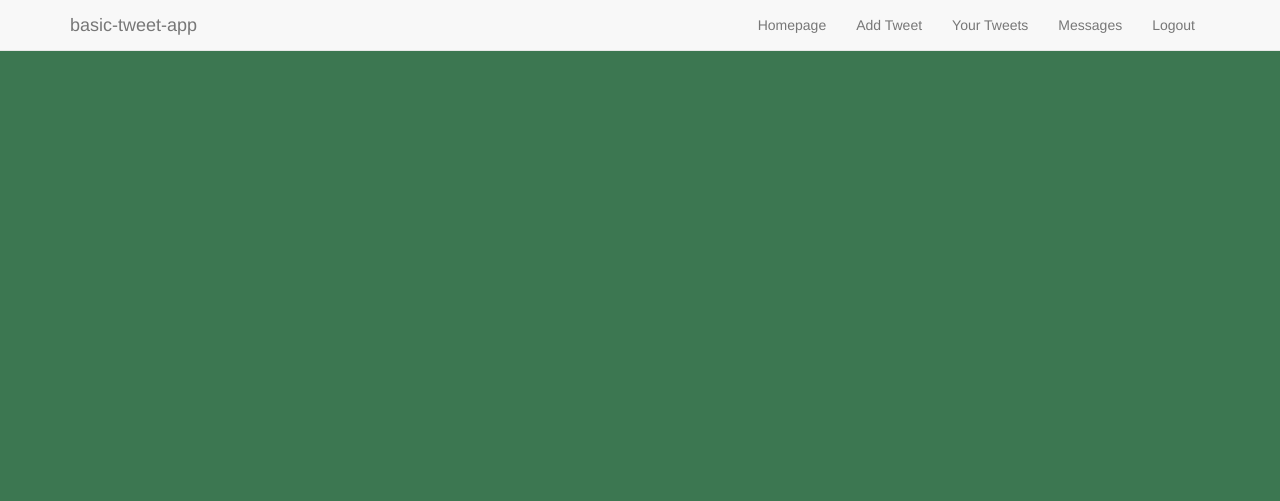
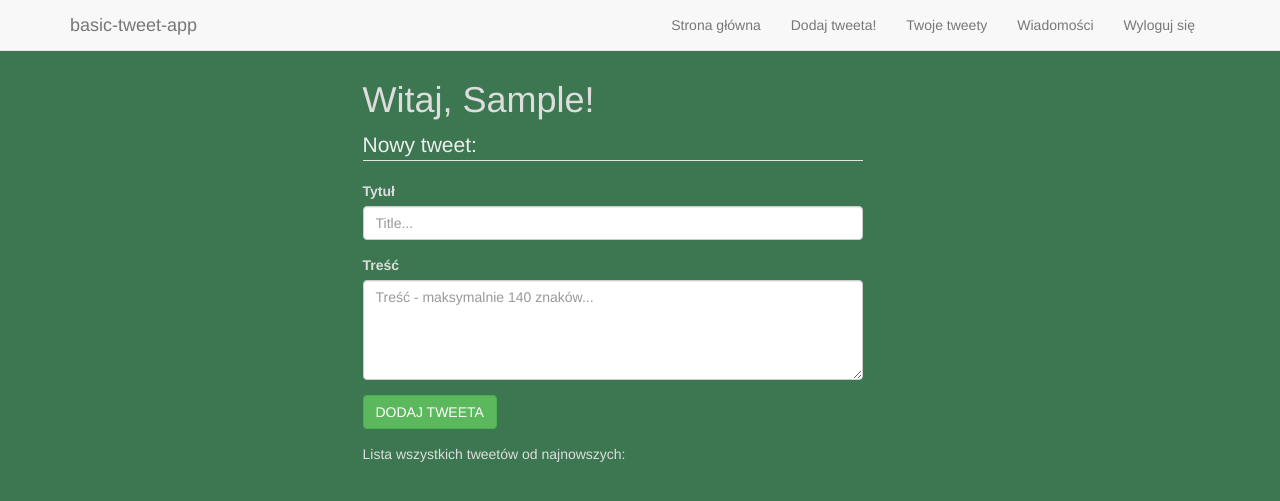
Before and after one commit to p89/basic_twitting_webapp, a PHP site: the page made by public/main.php in a window 1280 px wide. Shown: the top 501 px of the page. Run offline with PHP 8.4, Linux system fonts and the light colour scheme; the visitor is signed in with stand-in values (Sample User, id 1); data that the repository does not hold is empty; a stand-in replaces the project's code that opens the database connection.

Commit message:
added showalltweets tab and integrated addTweetform

```diff
--- a/css/style.css
+++ b/css/style.css
@@ -8,7 +8,12 @@ legend {
 }
 
 #tweetBody {
-    height: 130px;
+    height: 100px !important;
+    width: 500px !important;
+}
+
+.tweetForm {
+    width: 500px !important;
 }
 
 #main {
--- a/public/main.php
+++ b/public/main.php
@@ -2,6 +2,13 @@
 require_once('bootstrap.php');
 require_once('../src/Tweet.php');
 require_once('../src/TweetWriter.php');
+
+if (!isset($_SESSION['logged']) || $_SESSION['logged'] === false) {
+    echo '<br><br><br><div align="center"><h1><a href="index.php">Prosimy o zalogowanie się.</a></h1><h4>automatyczne przekierowanie...</h4></div>';
+    header( "refresh:3;url=index.php");
+    die();
+}
+
 ?>
 <html>
 <title>basic-tweet-app</title>
@@ -26,16 +33,57 @@ require_once('../src/TweetWriter.php');
         </div>
         <div id="navbar" class="collapse navbar-collapse navbar-right">
             <ul class="nav navbar-nav">
-                <li><a onclick="scroll(0,0)" href="#">Homepage</a></li>
-                <li><a href="#blog">Add Tweet</a></li>
-                <li><a href="#portfolio">Your Tweets</a></li>
-                <li><a href="#motorsports">Messages</a></li>
-                <li><a href="admin/logout.php">Logout</a></li>
+                <li><a onclick="scroll(0,0)" href="#">Strona główna</a></li>
+                <li><a href="main.php?page=addTweet">Dodaj tweeta!</a></li>
+                <li><a href="#portfolio">Twoje tweety</a></li>
+                <li><a href="#motorsports">Wiadomości</a></li>
+                <li><a href="admin/logout.php">Wyloguj się</a></li>
 
             </ul>
         </div>
     </div>
 </nav>
 
+<div class="container">
+    <div class="row">
+
+        <div class="col-lg-6 col-lg-offset-3"><br><br><br>
+
+<!--            TO DO:
+            1. Dodać sprawdzenia z GETów do wyświetlania poszczególnych podstron w main
+            2. Do tweetform dodać pobieranie IDa użytkownika z sesji
+
+            -->
+
+
+
+            <?php
+
+            if (isset($_SESSION['userName']) && isset($_SESSION['userId'])) {
+
+
+                echo '<h1>Witaj, ' .  ucfirst($_SESSION['userName']) . '!</h1>';
+
+
+                if ($_SERVER['REQUEST_METHOD'] === 'GET' && isset($_GET['page'])) {
+
+
+                    require_once('modules/tweetform.php');
+
+                }
+
+                echo 'Lista wszystkich tweetów od najnowszych:<br>';
+                require_once ('modules/allTweets.php');
+            }
+            ?>
+
+
+        </div>
+    </div>
+</div>
+
+
+
+
 </body>
 </html>
--- /dev/null
+++ b/public/modules/allTweets.php
@@ -0,0 +1,14 @@
+<?php
+require_once('bootstrap.php');
+require_once('../src/User.php');
+require_once('../src/TweetWriter.php');
+require_once('../src/Tweet.php');
+
+
+if (!isset($_SESSION['logged']) || $_SESSION['logged'] === false) {
+    echo '<br><br><br><div align="center"><h1><a href="index.php">Prosimy o zalogowanie się.</a></h1><h4>automatyczne przekierowanie...</h4></div>';
+    header( "refresh:3;url=../index.php");
+    die();
+} else {
+    Tweet::write($connection);
+}
--- a/public/tweetform.php
+++ b/public/modules/tweetform.php
@@ -1,8 +1,6 @@
 <?php
 require_once('bootstrap.php');
 require_once('../src/Tweet.php');
-
-
 
     if ($_SERVER['REQUEST_METHOD'] === 'POST' && isset($_POST['tweetTitle']) && isset($_POST['tweetBody'])) {
 
@@ -13,33 +11,25 @@ require_once('../src/Tweet.php');
             echo 'Connection failed: ' . $e->getMessage();
         }
     }
-
-
 ?>
 
 
-<div class="container">
-    <div class="row">
 
-        <div class="col-lg-6 col-lg-offset-1">
             <form action="" method="post" role="form">
-                <div class="form-group">
-                    <legend>Add tweet:</legend>
+                <div class="form-group tweetForm">
+                    <legend>Nowy tweet:</legend>
                 </div>
 
                 <div class="form-group">
                     <div class="form-group">
-                        <label for="">Title</label>
-                        <input type="text" class="form-control" name="tweetTitle" id="tweetTitle" placeholder="Title...">
+                        <label for="">Tytuł</label>
+                        <input type="text" class="form-control tweetForm" name="tweetTitle" id="tweetTitle" placeholder="Title...">
                     </div>
                     <div class="form-group">
-                        <label for="">Text</label>
+                        <label for="">Treść</label>
                         <textarea class="form-control" maxlength="140" name="tweetBody" id="tweetBody"
-                                  placeholder="Text - max 140 characters..."></textarea>
+                                  placeholder="Treść - maksymalnie 140 znaków..."></textarea>
                     </div>
-                    <button type="submit" name="submit" value="add" class="btn btn-success">ADD TWEET</button>
+                    <button type="submit" name="submit" value="add" class="btn btn-success">DODAJ TWEETA</button>
                 </div>
             </form>
-        </div>
-    </div>
-</div>
--- a/src/Tweet.php
+++ b/src/Tweet.php
@@ -1,4 +1,5 @@
 <?php
+require_once ('TweetWriter.php');
 
 class Tweet
 {
@@ -21,16 +22,10 @@ class Tweet
         return $this->id;
     }
 
-    public function setId($id)
-    {
-        $this->id = $id;
-    }
-
-    public function getTitle()
+        public function getTitle()
     {
         return $this->title;
     }
-
 
     public function setTitle($title)
     {
@@ -67,7 +62,6 @@ class Tweet
         $this->date = $date;
     }
 
-
     public function saveTweet (PDO $connection) {
         $insQuery = "INSERT INTO tweet (title, tweetText, tweetDate, author) VALUES (:title, :text, :date, :authorId)";
         $insStmt = $connection->prepare($insQuery);
@@ -77,9 +71,9 @@ class Tweet
             'date' => $this->getDate(),
             'authorId' => $this->getAuthor()
         ]);
-        $lastId = $connection->lastInsertId();
-        $this->setId($lastId);
-        echo "Dodano tweeta o id: " . $lastId;
+        //$lastId = $connection->lastInsertId();
+        //$this->setId($lastId);
+        //echo "Dodano tweeta o id: " . $lastId;
 
     }
 
@@ -96,7 +90,7 @@ class Tweet
             foreach ($finalResult as $row) {
 
                 $loadedTweet = new Tweet($row['title'], $row['tweetText'], $row['author'], $row['tweetDate']);
-                $loadedTweet->setId($row['id']);
+
 
                 $retRecords[] = $loadedTweet;
             }
@@ -118,7 +112,6 @@ class Tweet
             foreach ($finalResult as $row) {
 
                 $loadedTweet = new Tweet($row['title'], $row['tweetText'], $row['author'], $row['tweetDate']);
-                $loadedTweet->setId($row['id']);
 
                 $retRecords[] = $loadedTweet;
             }
@@ -127,8 +120,18 @@ class Tweet
         return null;
     }
 
+    static public function write(PDO $connection) {
+        TweetWriter::write($connection, self::loadAllTweets($connection));
+    }
 
+    static public function loadAuthorById(PDO $connection, $id)
+    {
+        $readQuery = "SELECT username FROM user INNER JOIN tweet on tweet.author = user.id WHERE user.id = :userId";
 
+        $readStmt = $connection->prepare($readQuery);
+        $readStmt->execute(['userId' => $id]);
+        $userName = $readStmt->fetch(PDO::FETCH_ASSOC);
 
-
+        return $userName['username'];
+    }
 }
--- a/src/TweetWriter.php
+++ b/src/TweetWriter.php
@@ -1,17 +1,19 @@
 <?php
+require_once('../public/bootstrap.php');
+require_once('Tweet.php');
 
 class TweetWriter
 {
-    public static function write($objArray) {
+    public static function write($connection, $objArray) {
 
         if ($objArray) {
             foreach ($objArray as $key => $val) {
-                echo '<div>' . $val->getTitle() . '</div><br>';
-                echo '<div>' . $val->getText() . '</div><br>';
-                echo '<div>Dodano przez: ' . $val->getAuthor() . '</div><br>';
-                echo '<div>Data: ' . $val->getDate() . '</div><br><br>';
+
+                echo '<table class="table-style-one">';
+                echo '<th colspan="2">' . $val->getTitle() . '</th>';
+                echo '<tr><td colspan="2">' . $val->getText() . '</td></tr>';
+                echo '<tr><td width="320">Dodano przez: ' . Tweet::loadAuthorById($connection, $val->getAuthor()) . '</td><td align="right"> Data: '.$val->getDate() .'</td></tr></table><br><br>';
             }
         }
     }
-
 }
--- a/src/User.php
+++ b/src/User.php
@@ -122,7 +122,7 @@ class User
             $row = $stmt->fetch(PDO::FETCH_ASSOC);
             $loadedUser = new User();
             $loadedUser->id = $row['id'];
-            $loadedUser->username = $row['username'];
+            $loadedUser->userName = $row['username'];
             $loadedUser->hashPass = $row['hash_password'];
             $loadedUser->email = $row['email'];
             $loadedUser->salt = $row['salt'];
```
Also changed, not shown: other parts of css/style.css (+25 -0 lines), public/admin/login.php (+5 -6 lines), public/index.php (+3 -12 lines).
